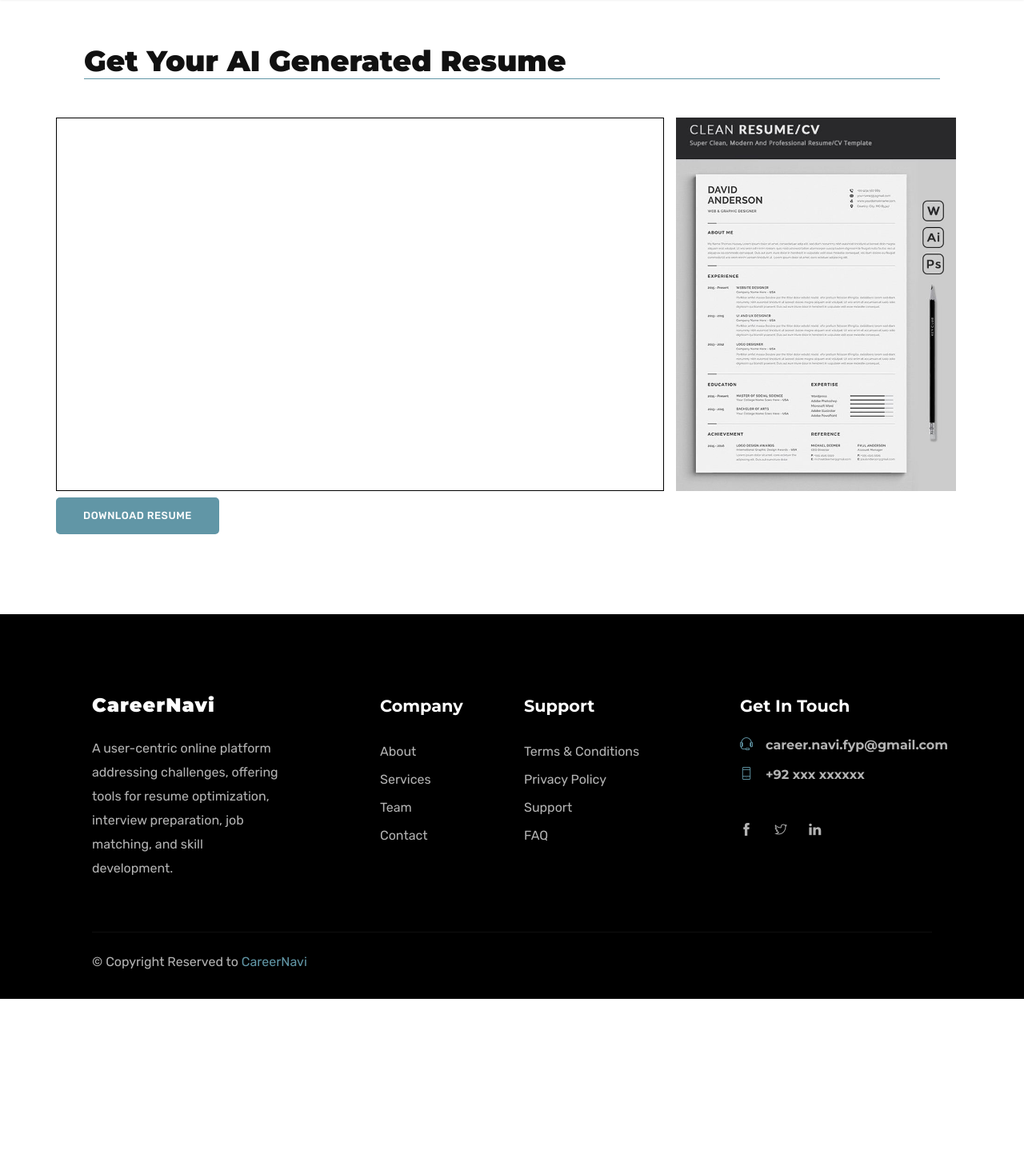
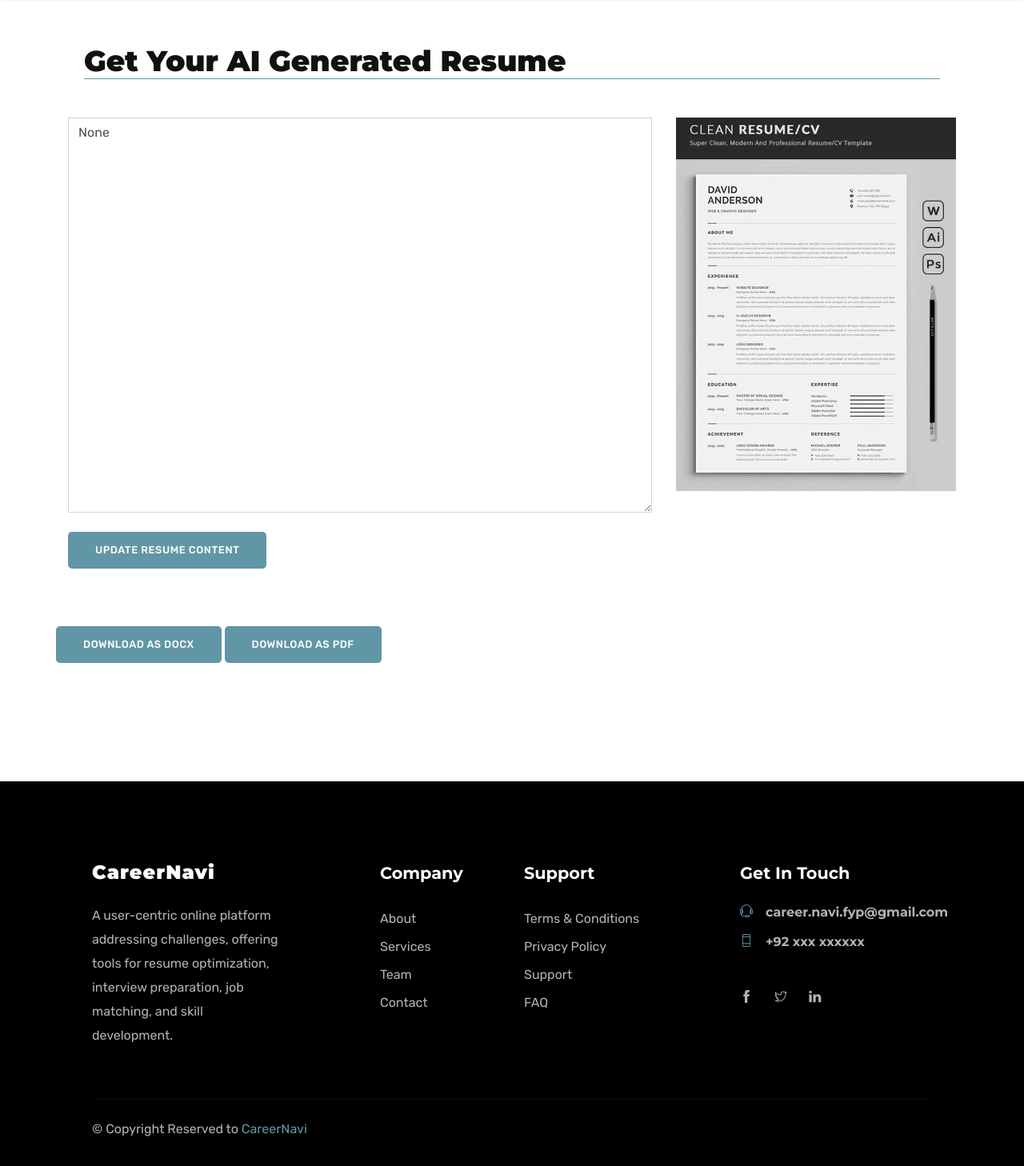
Before and after one commit to WadeelaG/Careernavi, a Flask app: page /resume_output in a window 1280 px wide. Shown: the part 133-1591 px from the top of the page at 80% size. Before the commit the page ends 1382 px from the top, so only its background shows below. Run offline with Flask 3, Linux system fonts and the light colour scheme; some libraries are stand-ins or nearby versions.

Commit message:
25 Marcg 2024 Update
Updated Till Last Presentation.
Modules Done.
1. Cover Letter.
2. Resume(Partially).
Modules to be done.
3. Employee profile.
4. Employer Profile.
5. Database.
6. Job Listing.
7. Jobs Automation.*

```diff
--- a/app.py
+++ b/app.py
@@ -104,19 +104,28 @@
     pdf.multi_cell(0, 10, cover_letter)
     pdf.output(filename)
 
-@app.route('/download_cover_letter/docx',methods=['GET'])
+@app.route('/download_cover_letter/docx',methods=['GET','POST'])
 def download_cover_letter_docx():
     cover_letter = session.get('cover_letter', 'No cover letter generated.')
     filename = "Cover_Letter.docx"
     save_cover_letter_as_docx(cover_letter, filename)
     return send_file(filename, as_attachment=True)
 
-@app.route('/download_cover_letter/pdf',methods=['GET'])
+@app.route('/download_cover_letter/pdf',methods=['GET','POST'])
 def download_cover_letter_pdf():
     cover_letter = session.get('cover_letter', 'No cover letter generated.')
     filename = "Cover_Letter.pdf"
     save_cover_letter_as_pdf(cover_letter, filename)
     return send_file(filename, as_attachment=True)
+
+
+@app.route('/update_cover_letter', methods=['POST'])
+def update_cover_letter():
+    updated_cover_letter = request.form['updatedCoverLetter']
+    session['cover_letter'] = updated_cover_letter
+    return redirect(url_for('cover_letter_output'))
+
+
 
 
 
@@ -132,13 +141,27 @@
         state = request.form['state']
         zipCode = request.form['zipCode']
         objective = request.form['objective']
-        education = request.form['education']
-        experience = request.form['experience']
+
+        # Correctly getting lists from the form
+        degrees = request.form.getlist('degree[]')
+        majors = request.form.getlist('major[]')
+        universities = request.form.getlist('university[]')
+        gradYears = request.form.getlist('gradYear[]')
+        courseworks = request.form.getlist('coursework[]')
+
+        # Assuming you will adjust this logic for multiple entries
+        education_entries = []
+        for i in range(len(degrees)):
+            education_entry = f"{degrees[i]} in {majors[i]}, {universities[i]}, Graduated: {gradYears[i]}, Coursework: {courseworks[i]}"
+            education_entries.append(education_entry)
+        education = " | ".join(education_entries)  # Example of how to concatenate the education entries
+
+        experience = f"{request.form['positionTitle']} {request.form['companyName']} {request.form['location']} {request.form['startDate']} {request.form['endDate']} {request.form['responsibilities']}"
         technicalSkills = request.form['technicalSkills']
         softSkills = request.form['softSkills']
-        certifications = request.form['certifications']
+        certifications = f"{request.form['certificationName']} {request.form['issuingOrganization']} {request.form['yearObtained']}"
         projects = request.form['projects']
-        languages = request.form['languages']
+        languages = f"{request.form['language']} {request.form['proficiencyLevel']}"
         additionalInformation = request.form['additionalInformation']
         linkdinprofile = request.form['linkdinprofile']
         professionalSummary = request.form['professionalSummary']
@@ -191,6 +214,11 @@
     save_resume_as_pdf(resume_content, filename)
     return send_file(filename, as_attachment=True)
 
+@app.route('/update_resume_content', methods=['POST'])
+def update_resume_content():
+    updated_resume_content = request.form['updatedResumeContent']
+    session['resume_content'] = updated_resume_content
+    return redirect(url_for('resume_output'))
 
 
 
--- a/cover_letter.py
+++ b/cover_letter.py
@@ -10,7 +10,7 @@
         self.phone_number = phone_number
         self.email = email
         self.experience = experience
-        self.skills = skills
+        self.skills= skills
 
         # Read the API key from the config file
         with open('config.json', 'r') as f:
--- a/templates/resume-output.html
+++ b/templates/resume-output.html
@@ -53,7 +53,7 @@
                     <ul class="dropdown-menu" aria-labelledby="dropdown05">
                       <li><a class="dropdown-item" href="resume-form.html">Resume AI</a></li>
                       <li><a class="dropdown-item" href="coverletter-form.html">Cover Letter AI</a></li>
-                      <li><a class="dropdown-item" href="#">AutoApply</a></li>
+                      <li><a class="dropdown-item" href="blog-single.html">AutoApply</a></li>
                     </ul>
                   </li>
                   <li class="nav-item"><a class="nav-link" href="contact.html">Contact</a></li>
@@ -74,8 +74,11 @@
       <div class="col-lg-12 col-md-12 col-sm-12">
         <h3 class="text-md mt-5 mb-5">Get Your AI Generated Resume</h3>
         <div class="row">
-          <div class="col-lg-8" style="border: 1px solid black;">
-            <!-- Resume Generated Text-->
+          <div class="col-lg-8">
+            <form id="resumeUpdateForm" action="/update_resume_content" method="post">
+              <textarea id="editableResumeContent" name="updatedResumeContent" class="form-control" rows="20">{{ resume_content }}</textarea>
+              <button id="updateButton" class="btn btn-main mt-4 mb-5">Update Resume Content</button>
+            </form>
           </div>
 
           <div class="col-lg-4">
@@ -83,14 +86,17 @@
                 <img src="/static/images/forms/resume.jpg" alt="resume form" class="img-fluid">
               </div>
           </div>
-          <button class="btn btn-main mt-2">Download Resume</button>
+          <div>
+            <a href="/download_resume/docx" class="btn btn-main mt-4 mb-5">Download as DOCX</a>
+            <a href="/download_resume/pdf" class="btn btn-main mt-4 mb-5">Download as PDF</a>
+          </div>
         </div>
       </div>
     </div>
+  </div>
+</section>
 
 
-  </div>
-</section>
 
 <!-- footer Start -->
 <footer class="footer section">
@@ -182,5 +188,7 @@
 
     <script src="/static/js/script.js"></script>
 
+
+
   </body>
 </html>
```
Also changed, not shown: resume.py (+9 -3 lines), templates/coverletter-output.html (+7 -4 lines), 4 other files.
